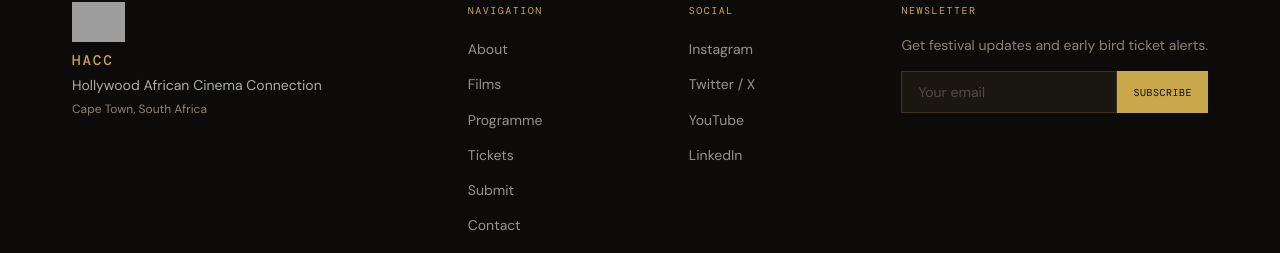
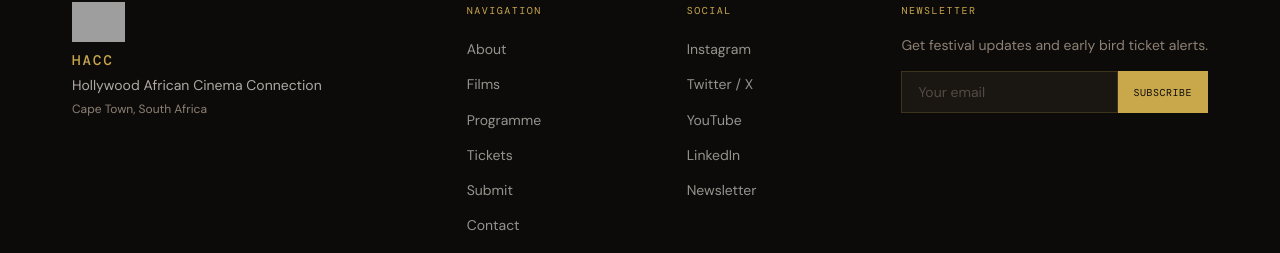
Before and after one commit to nafia007/hacc, a React (Vite) app: page / in a window 1280 px wide. Shown: the part 4503-4756 px from the top of the page. Built offline with nearby package versions, Linux system fonts and the light colour scheme; grey boxes are pictures that could not be loaded; a web font is replaced by a local one.

Commit message:
Add working links to Footer navigation and social buttons

```diff
--- a/src/sections/Footer.tsx
+++ b/src/sections/Footer.tsx
@@ -6,14 +6,15 @@
   { label: "Programme", href: "#programme" },
   { label: "Tickets", href: "#tickets" },
   { label: "Submit", href: "#submit" },
-  { label: "Contact", href: "mailto:info@haccfilm.com" },
+  { label: "Contact", href: "mailto:info@holocenefilms.xyz" },
 ];
 
 const socialLinks = [
-  { label: "Instagram", href: "#" },
-  { label: "Twitter / X", href: "#" },
-  { label: "YouTube", href: "#" },
-  { label: "LinkedIn", href: "#" },
+  { label: "Instagram", href: "https://instagram.com/haccfilm" },
+  { label: "Twitter / X", href: "https://twitter.com/haccfilm" },
+  { label: "YouTube", href: "https://youtube.com/@haccfilm" },
+  { label: "LinkedIn", href: "https://linkedin.com/company/haccfilm" },
+  { label: "Newsletter", href: "mailto:info@holocenefilms.xyz" },
 ];
 
 export default function Footer() {
@@ -98,9 +99,12 @@
                    placeholder="Your email"
                    className="flex-1 px-4 py-2.5 bg-ink border border-gold/20 text-cream text-sm placeholder:text-muted/50 focus:border-gold focus:outline-none transition-colors"
                  />
-                <button className="px-4 py-2.5 bg-gold text-deep font-mono text-[10px] tracking-wider uppercase hover:bg-gold-light transition-colors">
+                 <a
+                   href="mailto:info@holocenefilms.xyz?subject=HACC Newsletter Signup&body=Please add me to the HACC newsletter."
+                   className="px-4 py-2.5 bg-gold text-deep font-mono text-[10px] tracking-wider uppercase hover:bg-gold-light transition-colors inline-flex items-center justify-center"
+                 >
                    Subscribe
-                </button>
+                 </a>
                </div>
             </div>
           </div>
```
Lines whose indentation alone changed are shown as unchanged.
